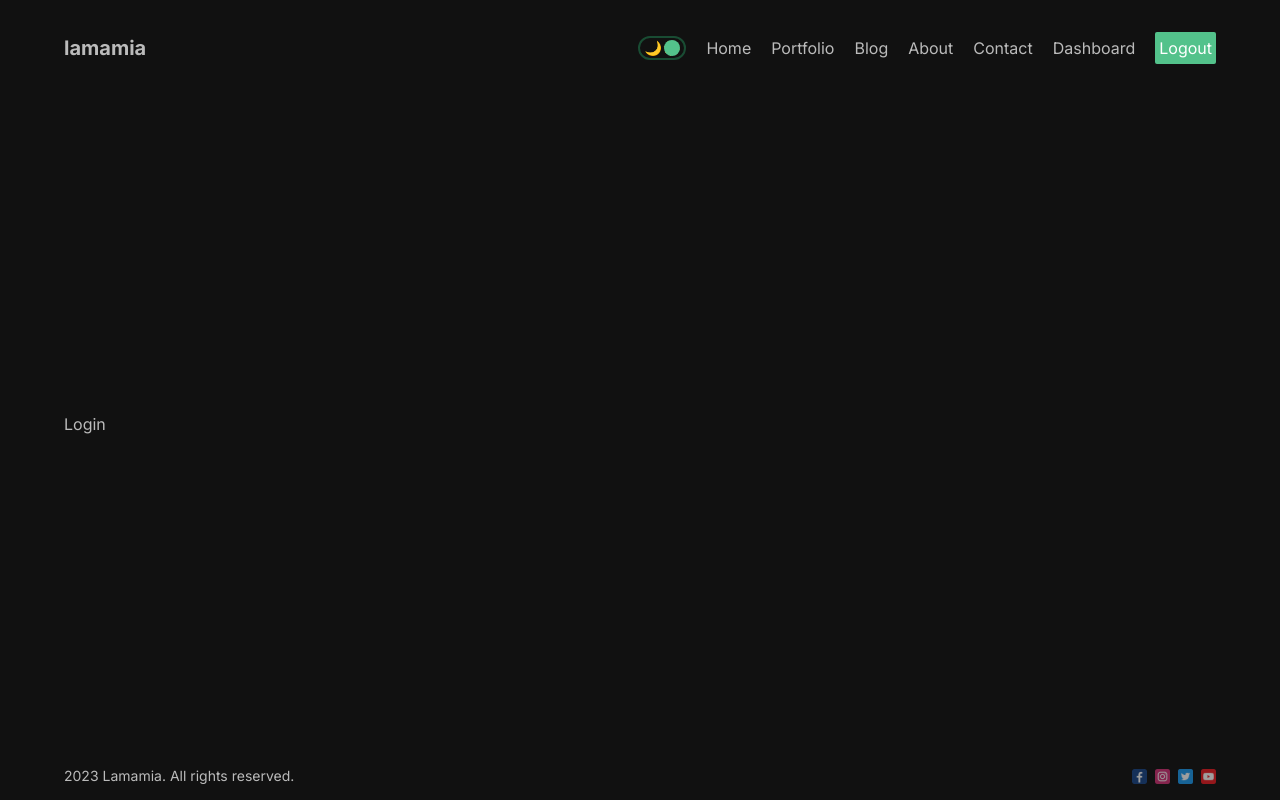
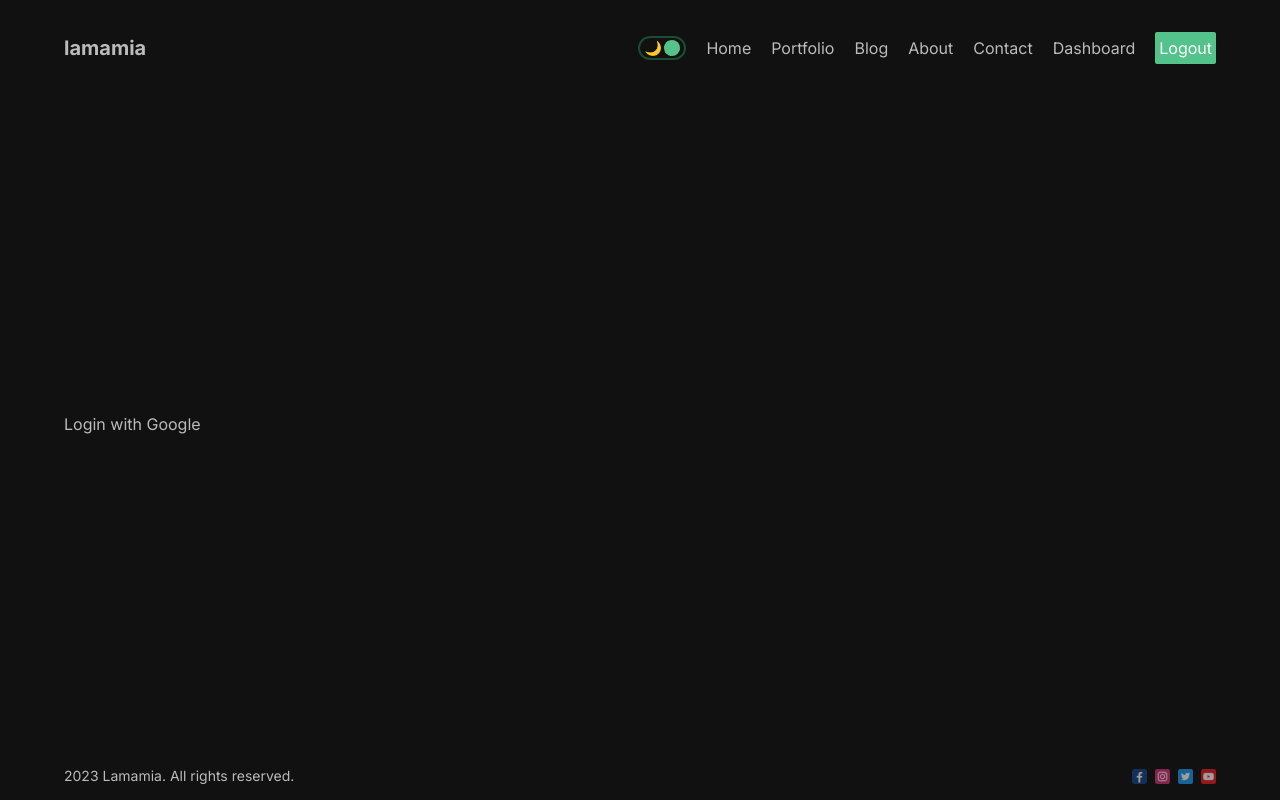
Before and after one commit to vladavoX/nextjs-approuter-tutorial, a Next.js app: page /dashboard/login in a window 1280 px wide. Built offline with nearby package versions, Linux system fonts and the light colour scheme.

Commit message:
NextAuth GoogleProvider

```diff
--- a/package.json
+++ b/package.json
@@ -14,6 +14,7 @@
 		"eslint-config-next": "13.4.10",
 		"mongoose": "^6.11.1",
 		"next": "13.4.10",
+		"next-auth": "^4.22.3",
 		"postcss": "8.4.26",
 		"react": "18.2.0",
 		"react-dom": "18.2.0",
--- /dev/null
+++ b/src/app/api/auth/[...nextauth]/route.js
@@ -0,0 +1,13 @@
+import NextAuth from 'next-auth'
+import GoogleProvider from 'next-auth/providers/google'
+
+const handler = NextAuth({
+	providers: [
+		GoogleProvider({
+			clientId: process.env.GOOGLE_ID,
+			clientSecret: process.env.GOOGLE_SECRET
+		})
+	]
+})
+
+export { handler as GET, handler as POST }
--- a/src/app/dashboard/(auth)/login/page.jsx
+++ b/src/app/dashboard/(auth)/login/page.jsx
@@ -1,5 +1,13 @@
+'use client'
+
+import { signIn } from 'next-auth/react'
+
 const Login = () => {
-	return <div>Login</div>
+	return (
+		<div>
+			<button onClick={() => signIn('google')}>Login with Google</button>
+		</div>
+	)
 }
 
 export default Login
--- a/src/app/dashboard/page.jsx
+++ b/src/app/dashboard/page.jsx
@@ -1,5 +1,6 @@
 'use client'
 
+import { useSession } from 'next-auth/react'
 import useSWR from 'swr'
 
 const Dashboard = () => {
@@ -27,11 +28,12 @@
 	// 	getData()
 	// }, [])
 
+	const session = useSession()
+	console.log(session)
+
 	const fetcher = (...args) => fetch(...args).then(res => res.json())
 
 	const { data, error, isLoading } = useSWR('https://jsonplaceholder.typicode.com/posts', fetcher)
-
-	console.log(data)
 
 	return <div>Dashboard</div>
 }
--- a/src/app/layout.jsx
+++ b/src/app/layout.jsx
@@ -3,6 +3,8 @@
 
 import Navbar from '@/components/navbar/Navbar'
 import Footer from '@/components/footer/Footer'
+import AuthProvider from '@/components/AuthProvider/AuthProvider'
+
 import { ThemeProvider } from '@/context/ThemeContext'
 
 const inter = Inter({ subsets: ['latin'] })
@@ -17,11 +19,13 @@
 		<html lang='en'>
 			<body className={inter.className}>
 				<ThemeProvider>
-					<div className='max-w-[1366px] min-h-screen my-0 mx-auto px-16 flex flex-col justify-between'>
-						<Navbar />
-						{children}
-						<Footer />
-					</div>
+					<AuthProvider>
+						<div className='max-w-[1366px] min-h-screen my-0 mx-auto px-16 flex flex-col justify-between'>
+							<Navbar />
+							{children}
+							<Footer />
+						</div>
+					</AuthProvider>
 				</ThemeProvider>
 			</body>
 		</html>
--- /dev/null
+++ b/src/components/AuthProvider/AuthProvider.jsx
@@ -0,0 +1,8 @@
+'use client'
+import { SessionProvider } from 'next-auth/react'
+
+const AuthProvider = ({ children }) => {
+	return <SessionProvider>{children}</SessionProvider>
+}
+
+export default AuthProvider
```
Also changed, not shown: 1 other file (tests, documents, lock files or other folders).
